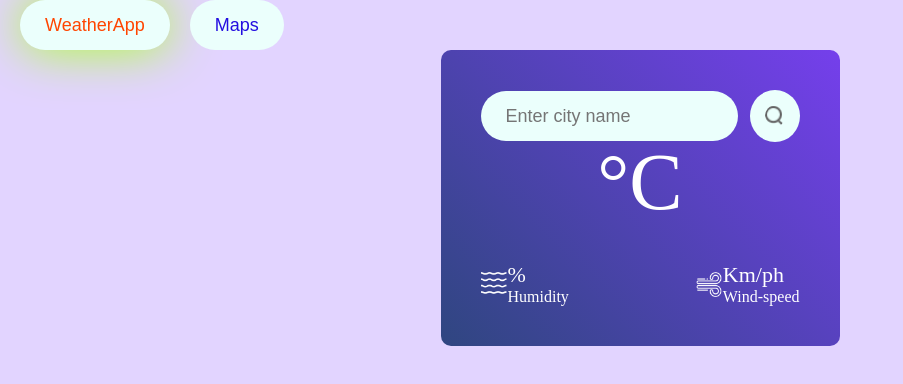
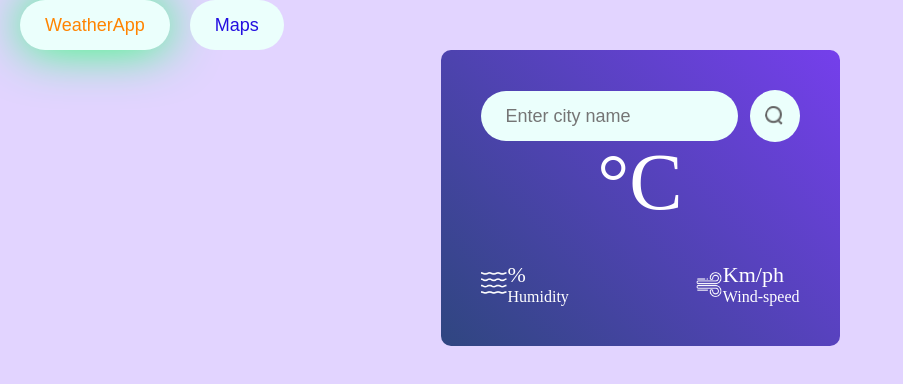
Before and after one commit to phbhavana/new-project, a React (Create React App) app: page / in a window 1280 px wide. In both pictures the pointer is over the button "WeatherApp". Shown: the top 384 px of the page, without its empty margins (0-903 px from the left). Built offline with nearby package versions, Linux system fonts and the light colour scheme.

Commit message:
latest commit

```diff
--- a/src/Tab/TabComponent.css
+++ b/src/Tab/TabComponent.css
@@ -11,6 +11,6 @@
     margin-left: 20px;
 }
 .button:hover{
-    color: orangered;
-    box-shadow: 0px 0px 50px greenyellow;
+    color: rgb(255, 132, 0);
+    box-shadow: 0px 0px 50px rgb(47, 255, 116);
 }
--- a/src/Weather/WeatherApp.css
+++ b/src/Weather/WeatherApp.css
@@ -71,6 +71,6 @@
   box-shadow: 0px 0px 50px whitesmoke;
 }
 .img:hover{
-  color: white;
+  color: rgb(19, 17, 17);
   box-shadow: 0px 0px 50px whitesmoke;
 }
--- a/src/Weather/WeatherApp.tsx
+++ b/src/Weather/WeatherApp.tsx
@@ -44,11 +44,11 @@ const WeatherApp = () => {
         <img className="img" src={require('../assets/images/search.png')} alt="search" onClick={handleButtonClick}/>
       </div>
       {state <=25 &&
+      <img src='https://openweathermap.org/img/wn/02d@2x.png' alt="weather" className="weather-icon"/>}
+      {(state >30) &&
+      <img src='https://openweathermap.org/img/wn/01d@2x.png' alt="weather" className="weather-icon"/>}
+      {(state >25 && state<30 ) &&
       <img src='https://openweathermap.org/img/wn/03d@2x.png' alt="weather" className="weather-icon"/>}
-      {(state >28 ) &&
-      <img src='https://openweathermap.org/img/wn/01d@2x.png' alt="weather" className="weather-icon"/>}
-      {(state >25 && state<28 ) &&
-      <img src='https://openweathermap.org/img/wn/02d@2x.png' alt="weather" className="weather-icon"/>}
       {error && <p className="error">{error}</p>}
       <p className="temperature">{weather?.main.temp}°C</p>
       <p className="location">{weather?.name}</p>
```
